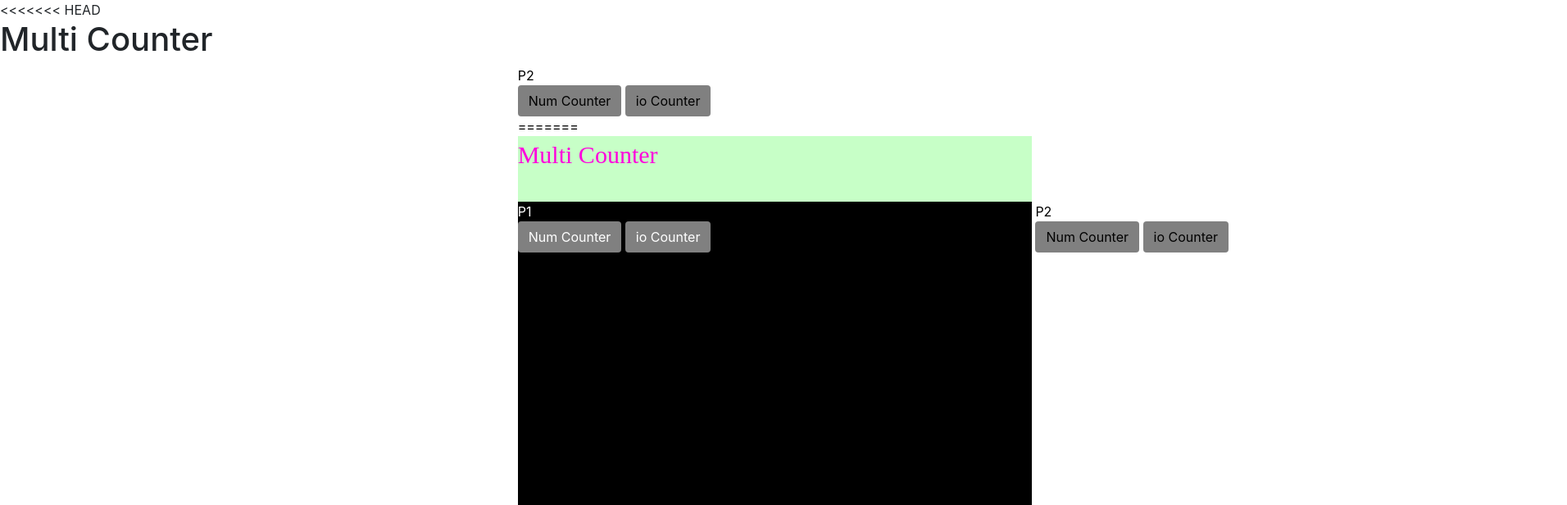
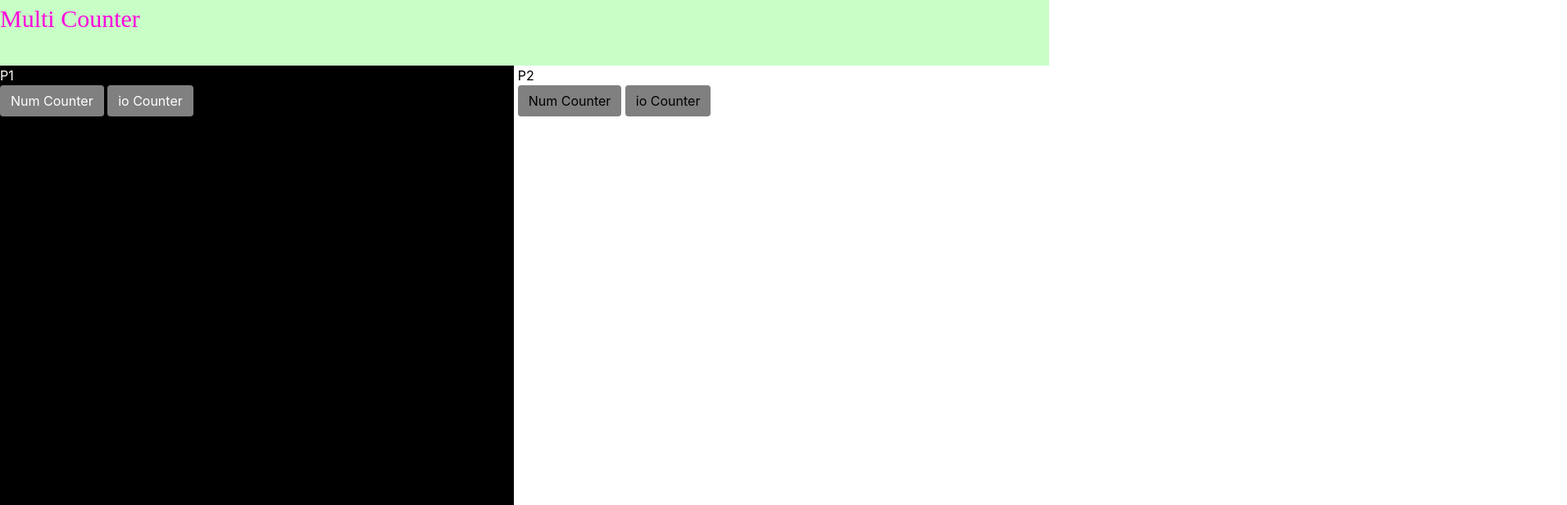
Before and after one commit to mugendex/Multi-Counter, a plain HTML site: page index.html in a window 1280 px wide. Shown: the top 616 px of the page at 82% size, 1912 px wide, since content can reach past the window. Drawn offline with nearby package versions, Linux system fonts and the light colour scheme.

Commit message:
同じく

```diff
--- a/css/style.css
+++ b/css/style.css
@@ -19,12 +19,6 @@
 
 /*ラッパー*/
 .Wrapper{
-<<<<<<< HEAD
-    width: 50%;
-    height: 80%;
-    display: inline-block;
-
-=======
     display: inline-block;
     height: 90vh;
     width: calc( 98vw / 2 );
@@ -34,7 +28,6 @@
 #main_Area{
     height: 90vh;
     width: 100vw;
->>>>>>> 56d1fe8858481df0159ae4bdd437ae0aa90070f6
 }
 
 .P1.btn{
--- a/index.html
+++ b/index.html
@@ -15,22 +15,6 @@
 
     </head>
     <body>
-<<<<<<< HEAD
-        <div>
-            <h1>Multi Counter</h1>
-        </div>
-
-        <div id="P1_Wrapper" class="P1 Wrapper">P1<br>
-            <button onclick="CreateNC('P1')" class="P1 btn">Num Counter</button>
-            <button onclick="Createio('P1')" class="P1 btn">io Counter</button>
-            <div id="P1" class="P1"></div>
-        </div>
-
-        <div id="P2_Wrapper" class="P2 Wrapper">P2<br>
-            <button onclick="CreateNC('P2')" class="P2 btn">Num Counter</button>
-            <button onclick="Createio('P2')" class="P2 btn">io Counter</button>
-            <div id="P2" class="P2"></div>
-=======
         <header>
             <div class="header">Multi Counter</div>
         </header>
@@ -55,7 +39,6 @@
             <script src="https://code.jquery.com/jquery-3.3.1.slim.min.js" integrity="sha384-q8i/X+965DzO0rT7abK41JStQIAqVgRVzpbzo5smXKp4YfRvH+8abtTE1Pi6jizo" crossorigin="anonymous"></script>
             <script src="https://cdnjs.cloudflare.com/ajax/libs/popper.js/1.14.3/umd/popper.min.js" integrity="sha384-ZMP7rVo3mIykV+2+9J3UJ46jBk0WLaUAdn689aCwoqbBJiSnjAK/l8WvCWPIPm49" crossorigin="anonymous"></script>
             <script src="https://stackpath.bootstrapcdn.com/bootstrap/4.1.1/js/bootstrap.min.js" integrity="sha384-smHYKdLADwkXOn1EmN1qk/HfnUcbVRZyYmZ4qpPea6sjB/pTJ0euyQp0Mk8ck+5T" crossorigin="anonymous"></script>
->>>>>>> 56d1fe8858481df0159ae4bdd437ae0aa90070f6
         </div>
 
     </body>
--- a/script/app.js
+++ b/script/app.js
@@ -164,8 +164,3 @@ var sum = function(arr){
     }
     return sum;
 }
-
-<<<<<<< HEAD
-=======
-
->>>>>>> 56d1fe8858481df0159ae4bdd437ae0aa90070f6
```
